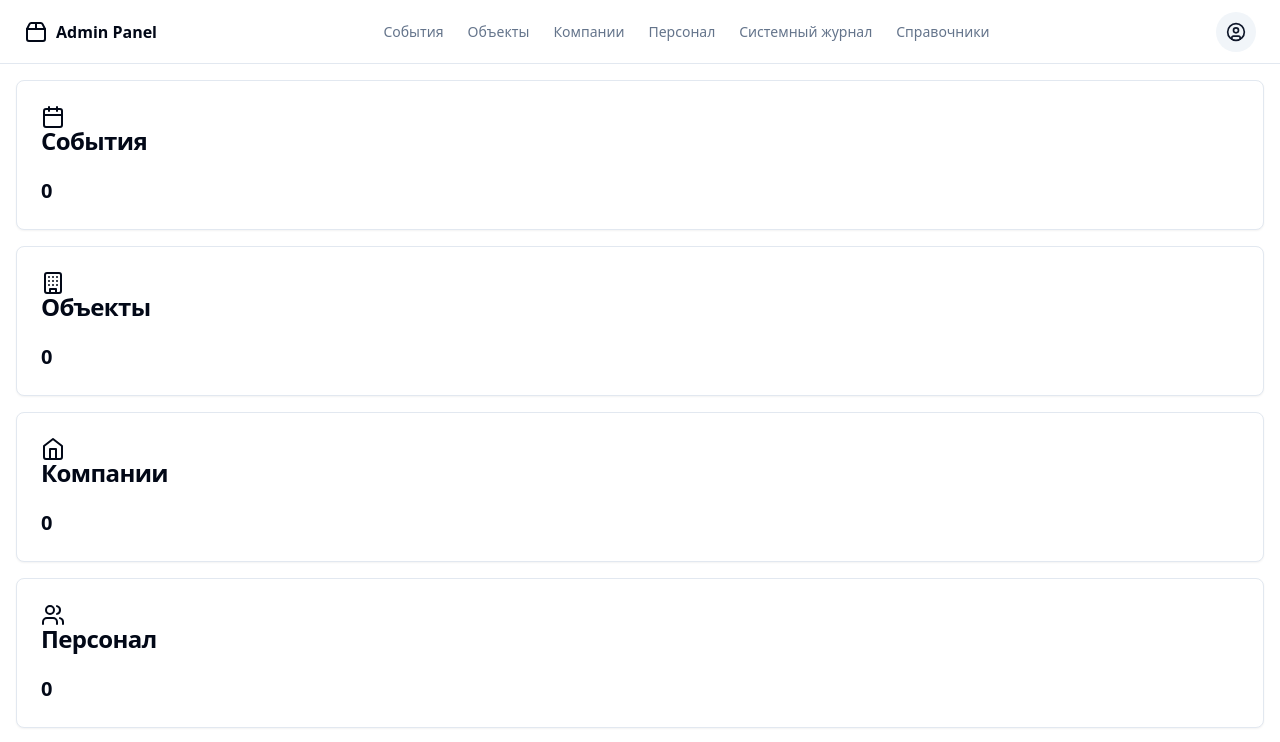
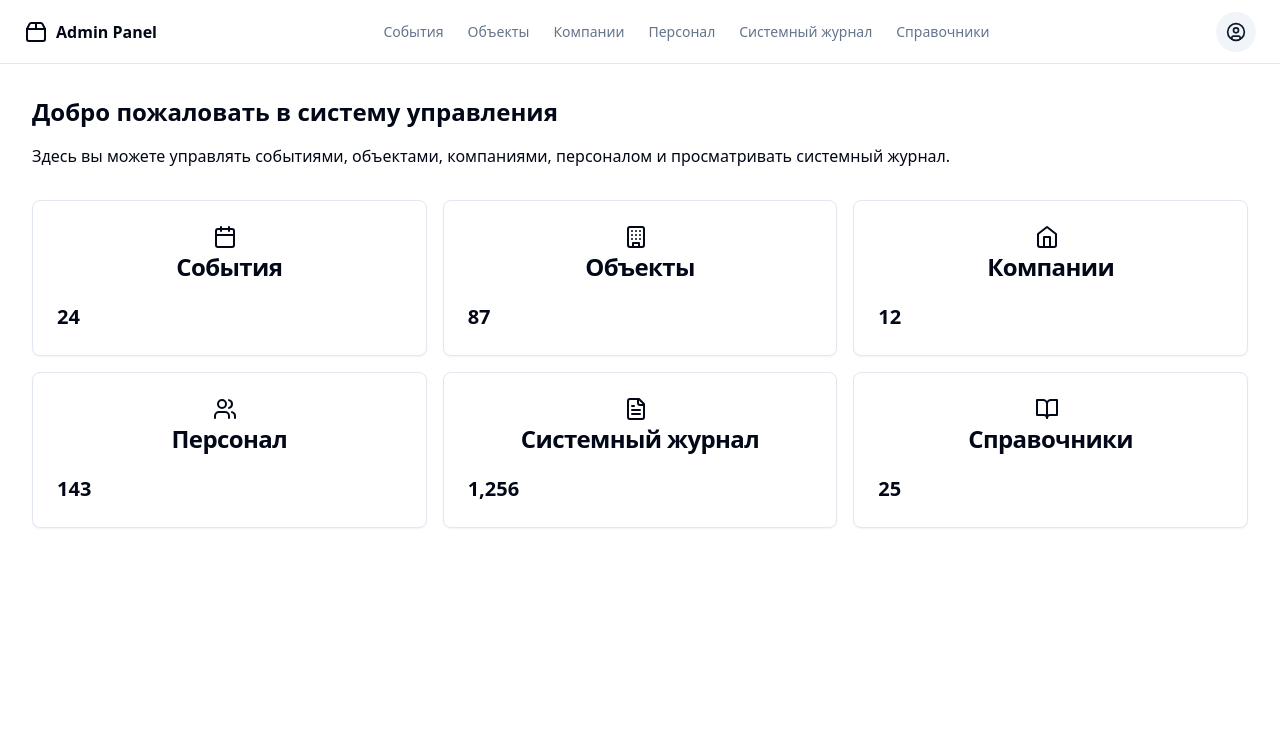
Before and after one commit to GPT-Engineer-App/admin-control-panel, a React (Vite) app: page / in a window 1280 px wide. Shown: the top 742 px of the page. Built offline with nearby package versions, Linux system fonts and the light colour scheme.

Commit message:
Enhanced the admin panel layout: 1. Moved navigation buttons to the top of the page. 2. Added counts for objects, companies, and other elements. 3. Changed the display of event counts to bold text with a nice font. 4. Added icons for each card. 5. Made the layout more visually appealing and tidy.

```diff
--- a/src/pages/Index.jsx
+++ b/src/pages/Index.jsx
@@ -3,73 +3,65 @@ import { Building, Calendar, Home, Users, FileText, BookOpen } from "lucide-reac
 
 const Index = () => {
   return (
-    <div className="grid gap-4">
+    <div className="container mx-auto p-4">
+      <h1 className="text-2xl font-bold mb-4">Добро пожаловать в систему управления</h1>
+      <p className="mb-8">Здесь вы можете управлять событиями, объектами, компаниями, персоналом и просматривать системный журнал.</p>
+      <div className="grid grid-cols-1 md:grid-cols-2 lg:grid-cols-3 gap-4">
         <Card>
-        <CardHeader>
-          <CardTitle>
+          <CardHeader className="flex items-center">
             <Calendar className="mr-2 h-6 w-6" />
-            События
-          </CardTitle>
+            <CardTitle>События</CardTitle>
           </CardHeader>
           <CardContent>
-          <p className="text-xl font-bold">0</p>
+            <p className="text-xl font-bold">24</p>
           </CardContent>
         </Card>
         <Card>
-        <CardHeader>
-          <CardTitle>
+          <CardHeader className="flex items-center">
             <Building className="mr-2 h-6 w-6" />
-            Объекты
-          </CardTitle>
+            <CardTitle>Объекты</CardTitle>
           </CardHeader>
           <CardContent>
-          <p className="text-xl font-bold">0</p>
+            <p className="text-xl font-bold">87</p>
           </CardContent>
         </Card>
         <Card>
-        <CardHeader>
-          <CardTitle>
+          <CardHeader className="flex items-center">
             <Home className="mr-2 h-6 w-6" />
-            Компании
-          </CardTitle>
+            <CardTitle>Компании</CardTitle>
           </CardHeader>
           <CardContent>
-          <p className="text-xl font-bold">0</p>
+            <p className="text-xl font-bold">12</p>
           </CardContent>
         </Card>
         <Card>
-        <CardHeader>
-          <CardTitle>
+          <CardHeader className="flex items-center">
             <Users className="mr-2 h-6 w-6" />
-            Персонал
-          </CardTitle>
+            <CardTitle>Персонал</CardTitle>
           </CardHeader>
           <CardContent>
-          <p className="text-xl font-bold">0</p>
+            <p className="text-xl font-bold">143</p>
           </CardContent>
         </Card>
         <Card>
-        <CardHeader>
-          <CardTitle>
+          <CardHeader className="flex items-center">
             <FileText className="mr-2 h-6 w-6" />
-            Системный журнал
-          </CardTitle>
+            <CardTitle>Системный журнал</CardTitle>
           </CardHeader>
           <CardContent>
-          <p className="text-xl font-bold">0</p>
+            <p className="text-xl font-bold">1,256</p>
           </CardContent>
         </Card>
         <Card>
-        <CardHeader>
-          <CardTitle>
+          <CardHeader className="flex items-center">
             <BookOpen className="mr-2 h-6 w-6" />
-            Справочники
-          </CardTitle>
+            <CardTitle>Справочники</CardTitle>
           </CardHeader>
           <CardContent>
-          <p className="text-xl font-bold">0</p>
+            <p className="text-xl font-bold">25</p>
           </CardContent>
         </Card>
+      </div>
     </div>
   );
 };
```
Lines whose indentation alone changed are shown as unchanged.
